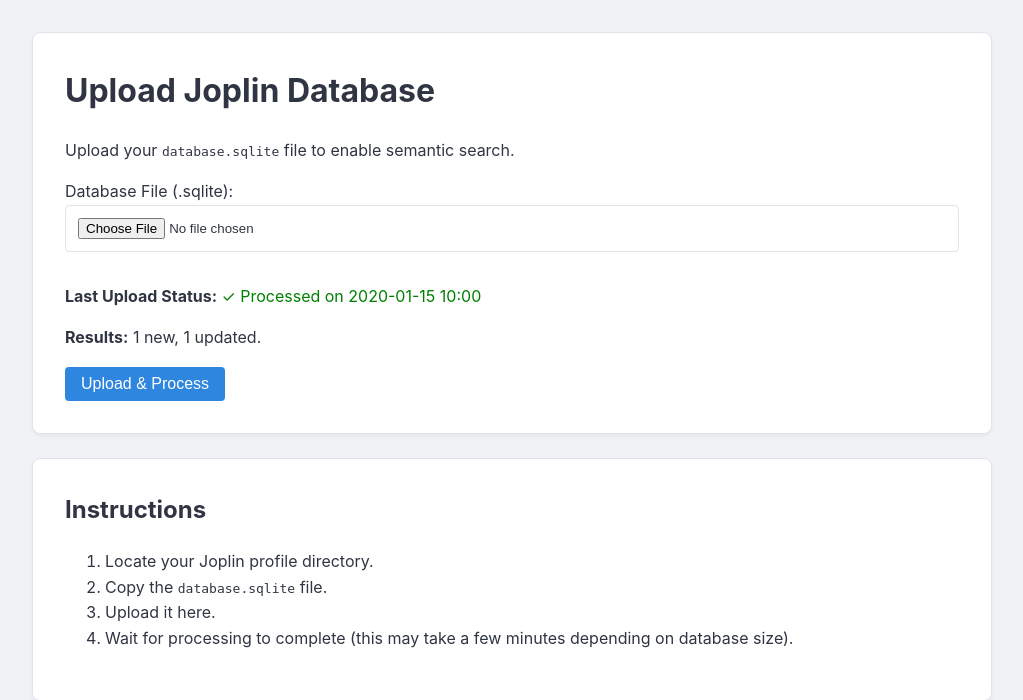
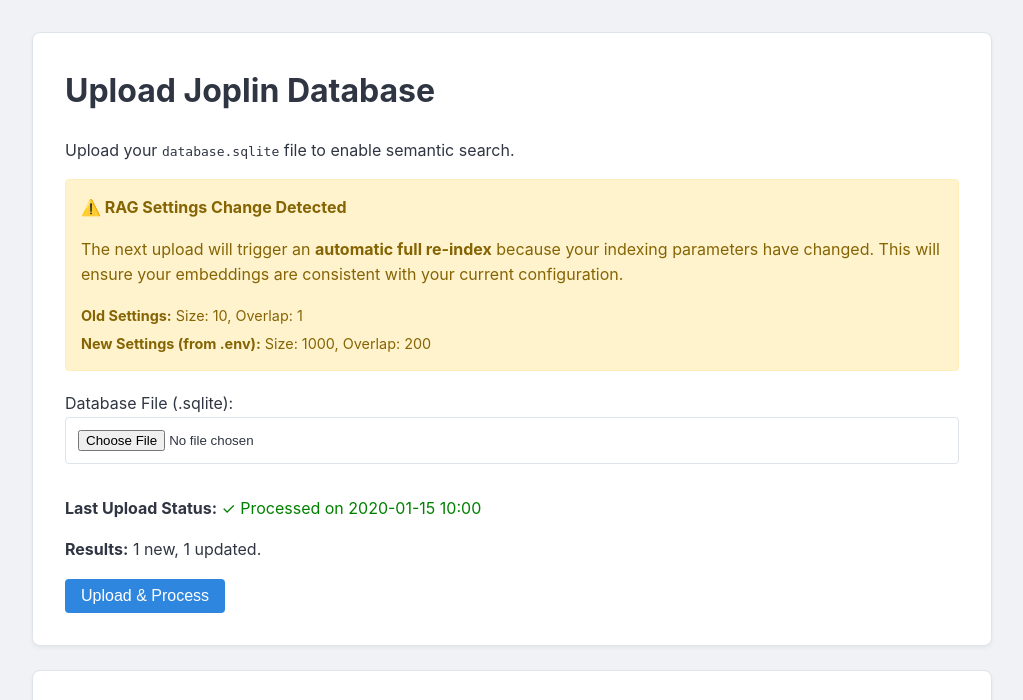
Before and after one commit to ben-kenney/joplin-rag, a Django app: page /upload/ in a window 1280 px wide. Shown: the part 65-765 px from the top of the page, without its empty margins (128-1151 px from the left). Run offline with Django 4.2, Linux system fonts and the light colour scheme; a user stored in the database is signed in; tables that the repository leaves empty hold one stand-in row (values such as "Sample post"); parts of the project's set-up code (start-up, migrations or seed data) failed here and were passed over.

Commit message:
notify user if rag settings change

```diff
--- a/src/notes/models.py
+++ b/src/notes/models.py
@@ -31,6 +31,10 @@ class NoteMetadata(models.Model):
     last_updated = models.DateTimeField(null=True, blank=True) # From user_updated_time
     parent_id = models.CharField(max_length=32, blank=True)
 
+    # Track RAG settings for re-indexing detection
+    chunk_size = models.IntegerField(null=True, blank=True)
+    chunk_overlap = models.IntegerField(null=True, blank=True)
+
     class Meta:
         # User + Joplin ID should be unique to avoid duplicates for the same user
         unique_together = ('user', 'joplin_id')
--- a/src/notes/views.py
+++ b/src/notes/views.py
@@ -1,7 +1,8 @@
 from django.shortcuts import render, redirect
 from django.contrib.auth.decorators import login_required
 from django.contrib import messages
-from .models import JoplinUpload
+from django.conf import settings
+from .models import JoplinUpload, NoteMetadata
 from .tasks import process_database_task
 
 from django.http import HttpRequest, HttpResponse
@@ -29,9 +30,34 @@ def upload_view(request: HttpRequest) -> HttpResponse:
         else:
             messages.error(request, 'No file selected.')
 
+    # Check for RAG settings mismatch to warn about automatic flush/re-index
+    current_chunk_size = getattr(settings, 'RAG_CHUNK_SIZE', 1000)
+    current_chunk_overlap = getattr(settings, 'RAG_CHUNK_OVERLAP', 200)
+
+    # Check if any existing notes were indexed with different settings
+    mismatch_note = NoteMetadata.objects.filter(
+        user=request.user
+    ).exclude(
+        chunk_size=current_chunk_size,
+        chunk_overlap=current_chunk_overlap
+    ).first()
+
+    settings_mismatch = mismatch_note is not None
+    old_chunk_size = mismatch_note.chunk_size if mismatch_note else None
+    old_chunk_overlap = mismatch_note.chunk_overlap if mismatch_note else None
+
     # Fetch the latest upload for status display
     last_upload = JoplinUpload.objects.filter(user=request.user).order_by('-uploaded_at').first()
-    return render(request, 'notes/upload.html', {'last_upload': last_upload})
+
+    context = {
+        'last_upload': last_upload,
+        'settings_mismatch': settings_mismatch,
+        'current_chunk_size': current_chunk_size,
+        'current_chunk_overlap': current_chunk_overlap,
+        'old_chunk_size': old_chunk_size,
+        'old_chunk_overlap': old_chunk_overlap,
+    }
+    return render(request, 'notes/upload.html', context)
 
 from .search import search_notes
 
--- a/src/templates/notes/upload.html
+++ b/src/templates/notes/upload.html
@@ -4,6 +4,27 @@
 <div class="card">
     <h1>Upload Joplin Database</h1>
     <p>Upload your <code>database.sqlite</code> file to enable semantic search.</p>
+
+    {% if settings_mismatch %}
+    <div
+        style="background-color: #fff3cd; border: 1px solid #ffeeba; color: #856404; padding: 15px; border-radius: 4px; margin-bottom: 20px;">
+        <strong>⚠️ RAG Settings Change Detected</strong>
+        <p>The next upload will trigger an <strong>automatic full re-index</strong> because your indexing parameters
+            have changed. This will ensure your embeddings are consistent with your current configuration.</p>
+        <div style="margin-top: 10px; font-size: 0.9em;">
+            <div style="margin-bottom: 5px;">
+                <strong>Old Settings:</strong>
+                Size: {{ old_chunk_size|default:"Unknown" }},
+                Overlap: {{ old_chunk_overlap|default:"Unknown" }}
+            </div>
+            <div>
+                <strong>New Settings (from .env):</strong>
+                Size: {{ current_chunk_size }},
+                Overlap: {{ current_chunk_overlap }}
+            </div>
+        </div>
+    </div>
+    {% endif %}
 
     <form method="post" enctype="multipart/form-data">
         {% csrf_token %}
```
Also changed, not shown: src/notes/etl.py (+23 -5 lines), src/notes/migrations/0003_notemetadata_chunk_overlap_notemetadata_chunk_size.py (added).
